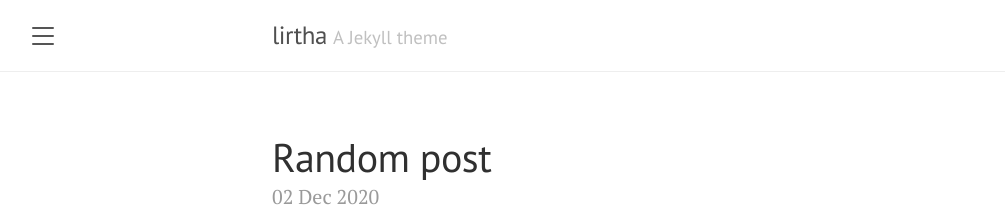
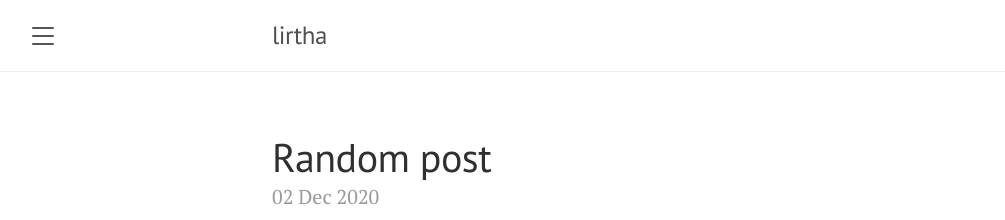
Before and after one commit to lirtha/io_test, a Jekyll site: the page built from index.html, in a window 1280 px wide and 900 px high. Shown: the top 220 px of the window, without its empty margins (8-1013 px from the left). Built offline with Jekyll 4.4.1, drawn with Linux system fonts in a browser that asks for light colours; the list of posts is cut into pages by our own code.

Commit message:
update blog

```diff
--- a/_config.yml
+++ b/_config.yml
@@ -1,7 +1,7 @@
 # Setup
 title:               lirtha
-tagline:             'A Jekyll theme'
-description:         'A reserved <a href="https://jekyllrb.com" target="_blank">Jekyll</a> theme that places the utmost gravity on content with a hidden drawer. Made by <a href="https://twitter.com/mdo" target="_blank">@mdo</a>.'
+tagline:             ''
+description:         ''
 url:                 http://lirtha.github.io
 baseurl:             ''
 paginate:            5
@@ -14,9 +14,9 @@
   email:             lirtha@naver.com
 
 # Gems
-plugins:
-  - jekyll-paginate
+# plugins:
+#   - jekyll-paginate
 
 # Custom vars
 version:             1.1.0
-google_analytics_id: #UA-XXXX-Y
+# google_analytics_id: #UA-XXXX-Y
--- a/_includes/head.html
+++ b/_includes/head.html
@@ -16,9 +16,9 @@
   <link rel="canonical" href="{{ page.url | absolute_url }}">
   {% endif %}
 
-  <link rel="stylesheet" href="{{ '/public/css/poole.css' | absolute_url }}">
-  <link rel="stylesheet" href="{{ '/public/css/syntax.css' | absolute_url }}">
-  <link rel="stylesheet" href="{{ '/public/css/lanyon.css' | absolute_url }}">
+  <link rel="stylesheet" href="{{ site.baseurl }}/public/css/poole.css">
+  <link rel="stylesheet" href="{{ site.baseurl }}/public/css/syntax.css">
+  <link rel="stylesheet" href="{{ site.baseurl }}/public/css/lanyon.css">
   <link rel="stylesheet" href="https://fonts.googleapis.com/css?family=PT+Serif:400,400italic,700%7CPT+Sans:400">
 
   <link rel="apple-touch-icon-precomposed" sizes="144x144" href="{{ '/public/apple-touch-icon-precomposed.png' | absolute_url }}">
```
